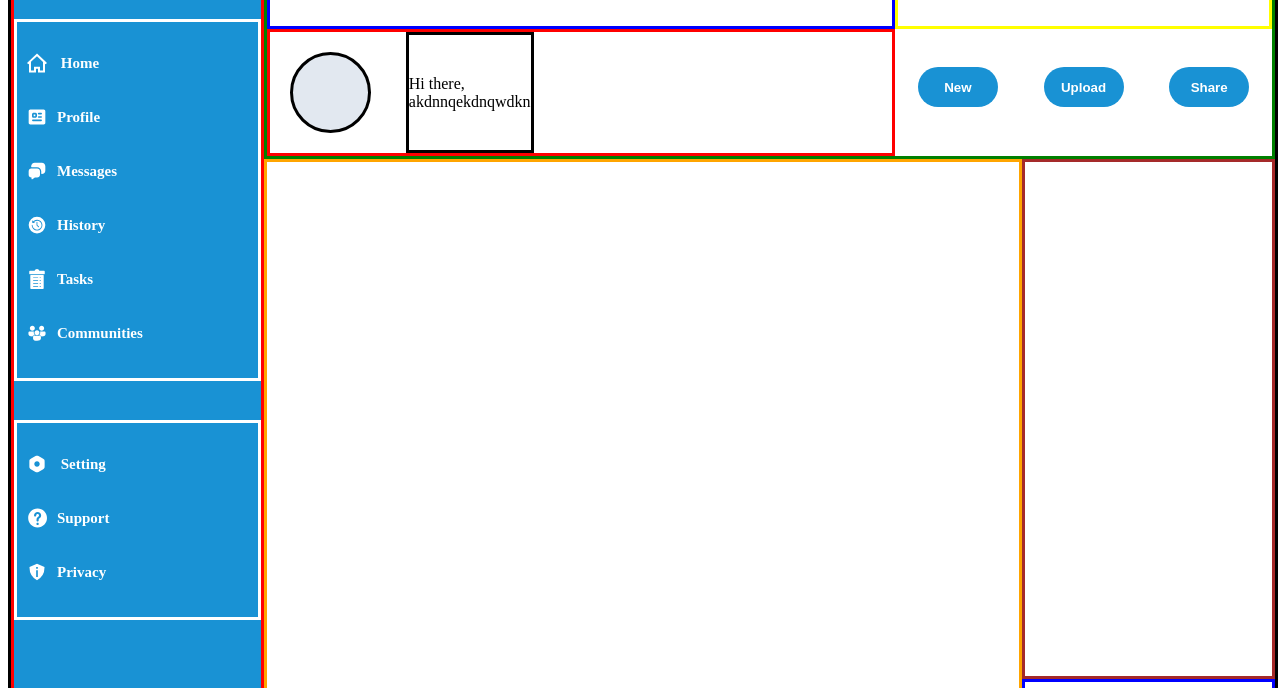
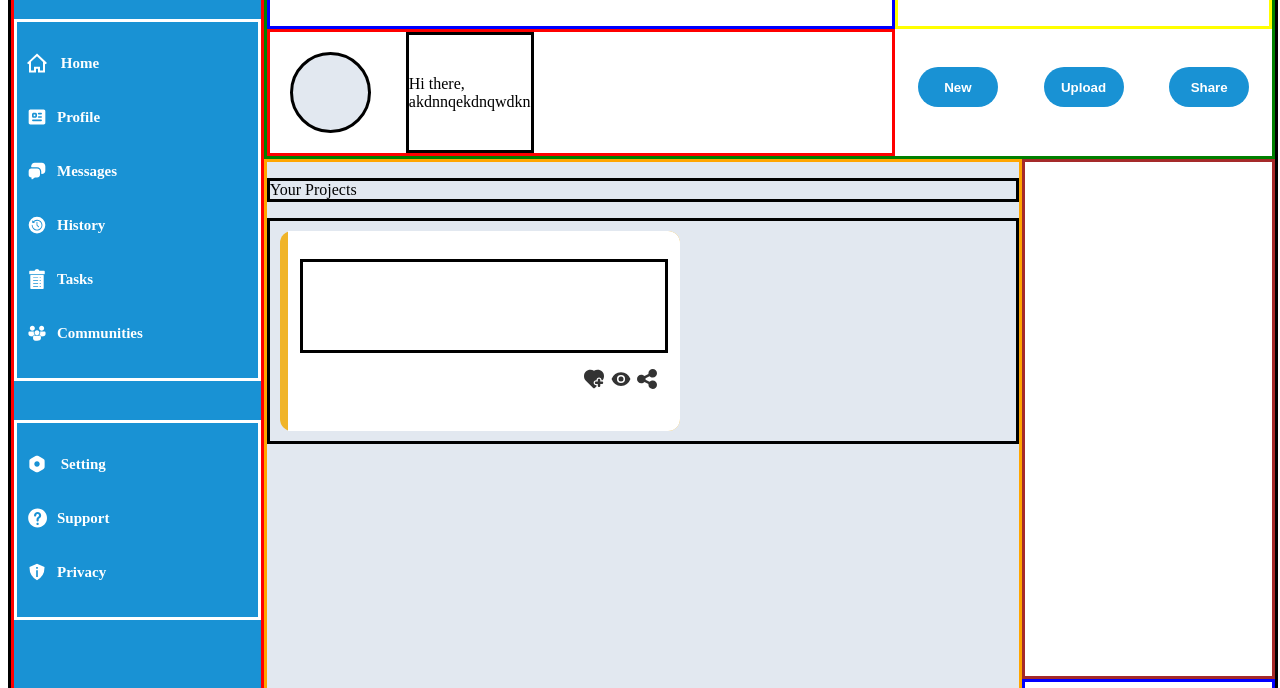
Before and after one commit to Stephzennn/Admin-Dashboard, a plain HTML site: page index.html in a window 1280 px wide. Shown: the part 112-800 px from the top of the page. Drawn offline with Linux system fonts and the light colour scheme.

Commit message:
Finish the initial preparations for the middle section of the page

```diff
--- a/index.html
+++ b/index.html
@@ -73,7 +73,32 @@
           </div>
       </div>
 
-      <div class="projects"></div>
+      <div class="projects">
+        <p>Your Projects</p>
+        <div class="projectsContainer">
+          <div class="card">
+            <div>
+              <p>
+
+              </p>
+              <div>
+                <ul>
+                  <li>
+
+                  </li>
+                  <li>
+
+                  </li>
+                  <li>
+
+                  </li>
+                </ul>
+              </div>
+            </div>
+          </div>
+
+        </div>
+      </div>
       <div class="announcement"></div>
       <div class="trending"></div>
 
--- a/style.css
+++ b/style.css
@@ -162,7 +162,95 @@
     grid-column: 2/3;
     grid-row: 2/-1;
     border: orange solid;
+    background-color: #e2e8f0;
+    display: flex;
+    flex-direction: column;
 }
+
+.projects>* {
+    border: black solid;
+}
+.projects>div{
+    display: flex;
+    justify-content: space-between;
+    gap: 10px;
+    padding: 10px;
+    }
+
+.card {
+    height: 200px;
+    width: 400px;
+    border-radius: 12px;
+    /*border: blue solid;*/
+    border: 0%;
+    background-color: #f0b429;
+    display: grid;
+    grid-template-columns: 2fr 98fr;
+    grid-template-rows: 1fr;
+    box-shadow: black;
+    box-shadow: 30%;
+
+}
+
+.card>div {
+    grid-column: 2/-1;
+    background-color: white;
+    border-top-right-radius: 12px;
+    border-bottom-right-radius: 12px;
+    padding: 3%;
+
+}
+
+.card>div>p {
+    min-width: 90%;
+    min-height: 50%;
+    border: black solid;
+}
+
+.card>div>div  {
+    min-width: 90%;
+    min-height: 10%;
+
+    text-align: end;
+
+
+}
+
+.card>div>div>ul{
+    margin-top: 0%;
+    padding-top: 0%;
+    list-style: none;
+    display: flex;
+    justify-content: flex-end;
+    gap: 2%;
+    padding-right: 3%;
+}
+
+.card>div>div>ul>li:nth-child(1){
+
+    content: url('add-to-favourites-svgrepo-com.svg');
+    vertical-align: middle;
+
+}
+
+
+
+
+.card>div>div>ul>li:nth-child(2){
+
+    content: url('view-filled-svgrepo-com.svg');
+    vertical-align: middle;
+}
+
+
+
+.card>div>div>ul>li:nth-child(3){
+
+    content: url('share-network-multimedia-svgrepo-com.svg');
+    vertical-align: middle;
+}
+/*333333*/
+
 .announcement {
     grid-row: 2/3;
     grid-column: 3/-1;
```
Also changed, not shown: add-to-favourites-svgrepo-com.svg (added), share-network-multimedia-svgrepo-com.svg (added), view-filled-svgrepo-com.svg (added).
